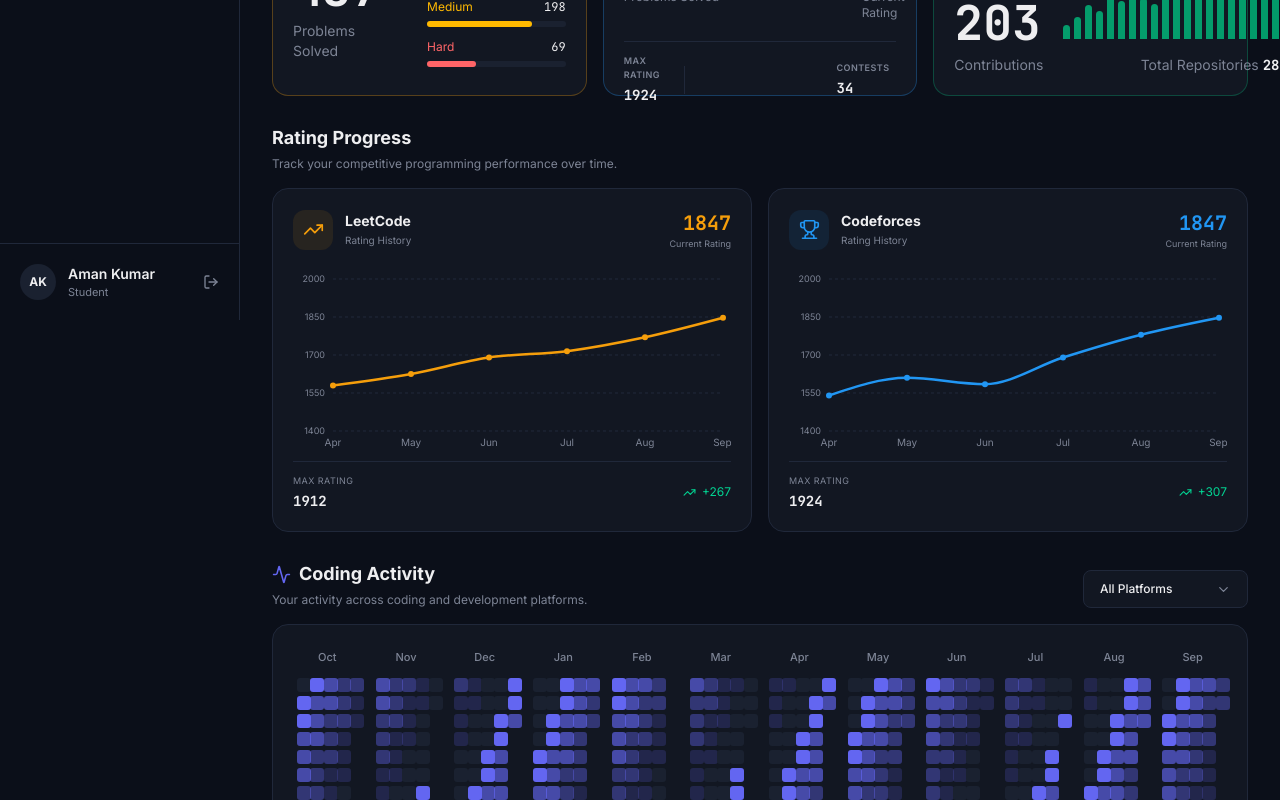
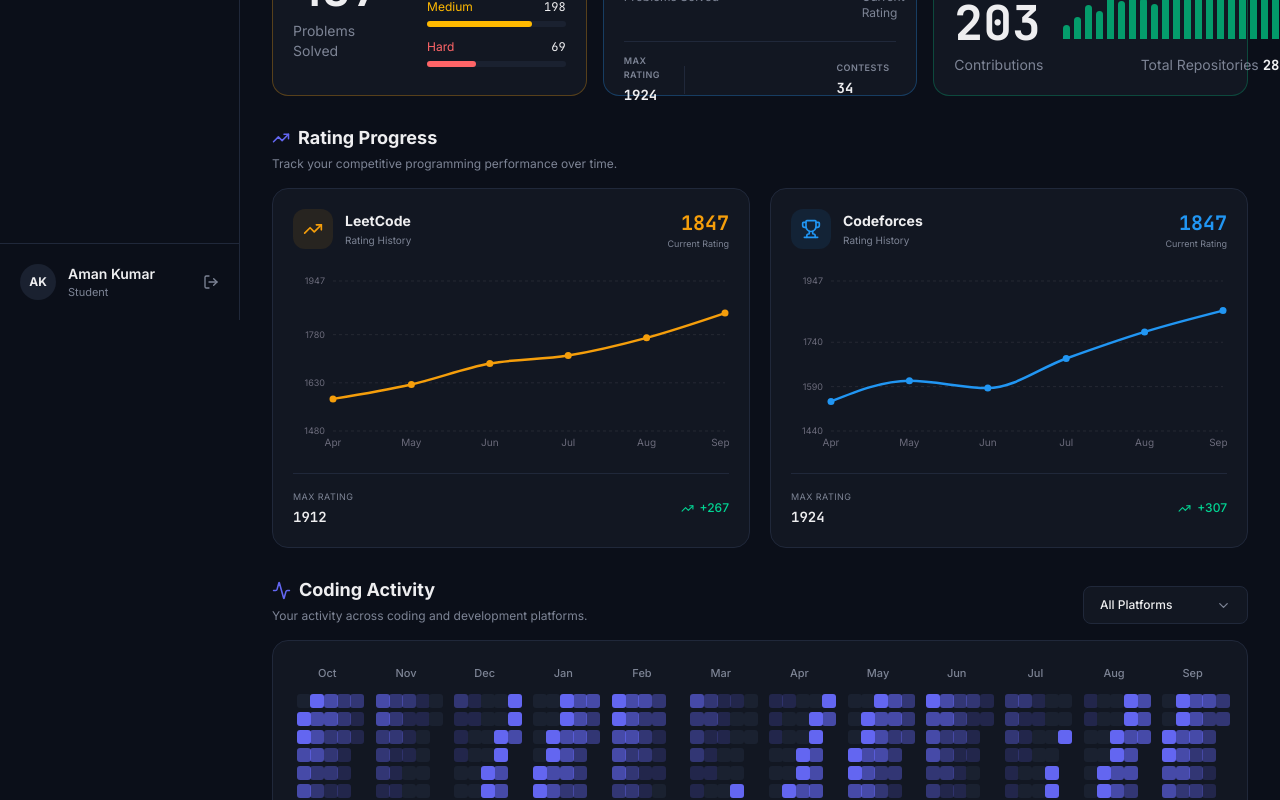
Before and after one commit to Aman-kumar-2007/pw-ioi-coding-platform, a React (Vite) app: page / in a window 1280 px wide. Shown: the part 480-1280 px from the top of the page. Built offline with nearby package versions, Linux system fonts and the light colour scheme.

Commit message:
Refine rating progress section

```diff
--- a/src/components/RatingSection.jsx
+++ b/src/components/RatingSection.jsx
@@ -26,23 +26,47 @@
     { month: "Apr", rating: 1540 },
     { month: "May", rating: 1610 },
     { month: "Jun", rating: 1585 },
-    { month: "Jul", rating: 1690 },
-    { month: "Aug", rating: 1780 },
+    { month: "Jul", rating: 1685 },
+    { month: "Aug", rating: 1775 },
     { month: "Sep", rating: 1847 },
 ]
 
+function RatingTooltip({ active, payload, label, color }) {
+    if (!active || !payload?.length) {
+        return null
+    }
+
+    return (
+        <div className="rounded-lg border border-border bg-[#171b27] px-3 py-2 shadow-xl">
+            <p className="text-[10px] text-muted-foreground">
+                {label}
+            </p>
+
+            <p
+                className="mt-1 font-mono text-xs font-semibold"
+                style={{ color }}
+            >
+                Rating: {payload[0].value}
+            </p>
+        </div>
+    )
+}
+
 function RatingCard({
-    title,
-    rating,
+    platform,
+    data,
+    currentRating,
     maxRating,
-    icon: Icon,
     color,
-    data,
+    icon,
 }) {
+    const ratingIncrease =
+        currentRating - data[0].rating
+
     return (
         <div className="rounded-2xl border border-border bg-card p-5">
-            {/* Header */}
-            <div className="flex items-center justify-between">
+            {/* Card Header */}
+            <div className="flex items-start justify-between">
                 <div className="flex items-center gap-3">
                     <div
                         className="flex h-10 w-10 items-center justify-center rounded-xl"
@@ -51,12 +75,12 @@
                             color,
                         }}
                     >
-                        <Icon size={21} strokeWidth={1.9} />
+                        {icon}
                     </div>
 
                     <div>
                         <h3 className="text-sm font-bold">
-                            {title}
+                            {platform}
                         </h3>
 
                         <p className="mt-0.5 text-[10px] text-muted-foreground">
@@ -70,7 +94,7 @@
                         className="font-mono text-xl font-bold"
                         style={{ color }}
                     >
-                        {rating}
+                        {currentRating}
                     </p>
 
                     <p className="text-[9px] text-muted-foreground">
@@ -81,61 +105,59 @@
 
             {/* Chart */}
             <div className="mt-5 h-[190px]">
-                <ResponsiveContainer width="100%" height="100%">
+                <ResponsiveContainer
+                    width="100%"
+                    height="100%"
+                >
                     <LineChart
                         data={data}
                         margin={{
-                            top: 8,
-                            right: 8,
+                            top: 10,
+                            right: 4,
                             left: -20,
                             bottom: 0,
                         }}
                     >
                         <CartesianGrid
-                            stroke="var(--border)"
                             strokeDasharray="3 3"
+                            stroke="#252833"
                             vertical={false}
                         />
 
                         <XAxis
                             dataKey="month"
+                            tick={{
+                                fill: "#6b6b7b",
+                                fontSize: 10,
+                            }}
                             axisLine={false}
                             tickLine={false}
-                            tick={{
-                                fill: "var(--muted-foreground)",
-                                fontSize: 10,
-                            }}
                         />
 
                         <YAxis
                             domain={[
-                                (dataMin) =>
-                                    Math.floor(dataMin / 100) * 100 - 100,
-                                (dataMax) =>
-                                    Math.ceil(dataMax / 100) * 100 + 100,
+                                "dataMin - 100",
+                                "dataMax + 100",
                             ]}
+                            tick={{
+                                fill: "#6b6b7b",
+                                fontSize: 9,
+                            }}
                             axisLine={false}
                             tickLine={false}
-                            tick={{
-                                fill: "var(--muted-foreground)",
-                                fontSize: 9,
-                            }}
                         />
 
                         <Tooltip
-                            contentStyle={{
-                                background: "var(--card)",
-                                border: "1px solid var(--border)",
-                                borderRadius: "8px",
-                                fontSize: "11px",
+                            cursor={{
+                                stroke: "#3a3d49",
+                                strokeDasharray: "4 4",
                             }}
-                            labelStyle={{
-                                color: "var(--muted-foreground)",
-                            }}
-                            formatter={(value) => [
-                                value,
-                                "Rating",
-                            ]}
+                            content={(props) => (
+                                <RatingTooltip
+                                    {...props}
+                                    color={color}
+                                />
+                            )}
                         />
 
                         <Line
@@ -144,14 +166,12 @@
                             stroke={color}
                             strokeWidth={2.5}
                             dot={{
-                                r: 3,
+                                r: 3.5,
                                 fill: color,
                                 strokeWidth: 0,
                             }}
                             activeDot={{
                                 r: 5,
-                                fill: color,
-                                strokeWidth: 0,
                             }}
                         />
                     </LineChart>
@@ -159,60 +179,72 @@
             </div>
 
             {/* Footer */}
-            <div className="flex items-center justify-between border-t border-border pt-3">
+            <div className="mt-3 flex items-center justify-between border-t border-border pt-4">
                 <div>
                     <p className="text-[9px] uppercase tracking-wider text-muted-foreground">
                         Max Rating
                     </p>
 
-                    <p className="mt-1 font-mono text-sm font-bold">
+                    <p className="mt-1 font-mono text-sm font-semibold">
                         {maxRating}
                     </p>
                 </div>
 
-                <div className="flex items-center gap-1.5 text-xs text-emerald-400">
+                <div className="flex items-center gap-1.5 text-xs font-medium text-emerald-400">
                     <TrendingUp size={13} />
-                    <span>+{rating - data[0].rating}</span>
+
+                    <span>
+                        +{ratingIncrease}
+                    </span>
                 </div>
             </div>
         </div>
     )
 }
 
-function RatingSection() {
+function RatingProgress() {
     return (
         <section className="px-8 pt-7">
+            {/* Section Header */}
             <div className="mb-4">
-                <h2 className="text-lg font-bold">
-                    Rating Progress
-                </h2>
+                <div className="flex items-center gap-2">
+                    <TrendingUp
+                        size={18}
+                        className="text-primary"
+                    />
+
+                    <h2 className="text-lg font-bold">
+                        Rating Progress
+                    </h2>
+                </div>
 
                 <p className="mt-1 text-xs text-muted-foreground">
                     Track your competitive programming performance over time.
                 </p>
             </div>
 
-            <div className="grid grid-cols-1 gap-4 lg:grid-cols-2">
+            {/* Rating Cards */}
+            <div className="grid grid-cols-1 gap-5 lg:grid-cols-2">
                 <RatingCard
-                    title="LeetCode"
-                    rating="1847"
-                    maxRating="1912"
-                    icon={TrendingUp}
+                    platform="LeetCode"
+                    data={leetcodeData}
+                    currentRating={1847}
+                    maxRating={1912}
                     color="#f59e0b"
-                    data={leetcodeData}
+                    icon={<TrendingUp size={20} />}
                 />
 
                 <RatingCard
-                    title="Codeforces"
-                    rating="1847"
-                    maxRating="1924"
-                    icon={Trophy}
+                    platform="Codeforces"
+                    data={codeforcesData}
+                    currentRating={1847}
+                    maxRating={1924}
                     color="#2196f3"
-                    data={codeforcesData}
+                    icon={<Trophy size={20} />}
                 />
             </div>
         </section>
     )
 }
 
-export default RatingSection
+export default RatingProgress
```
